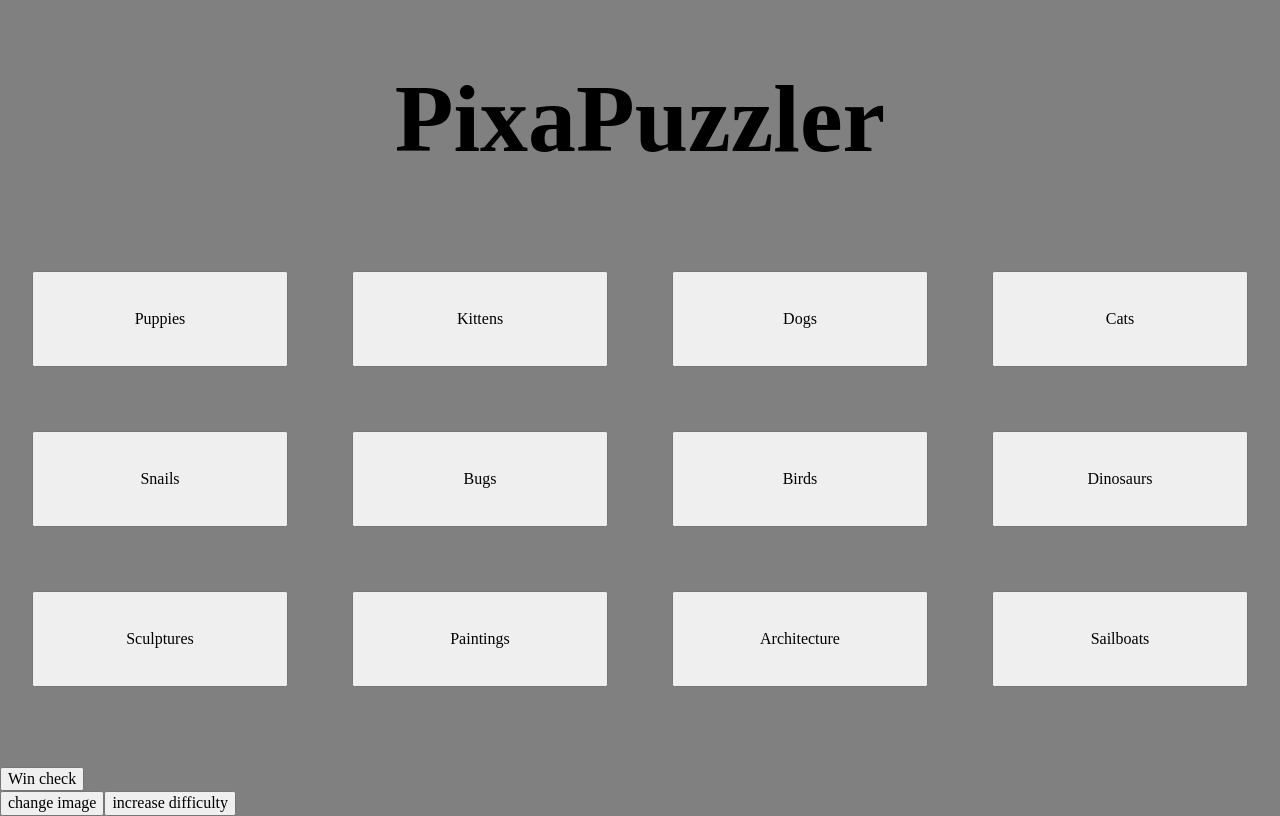
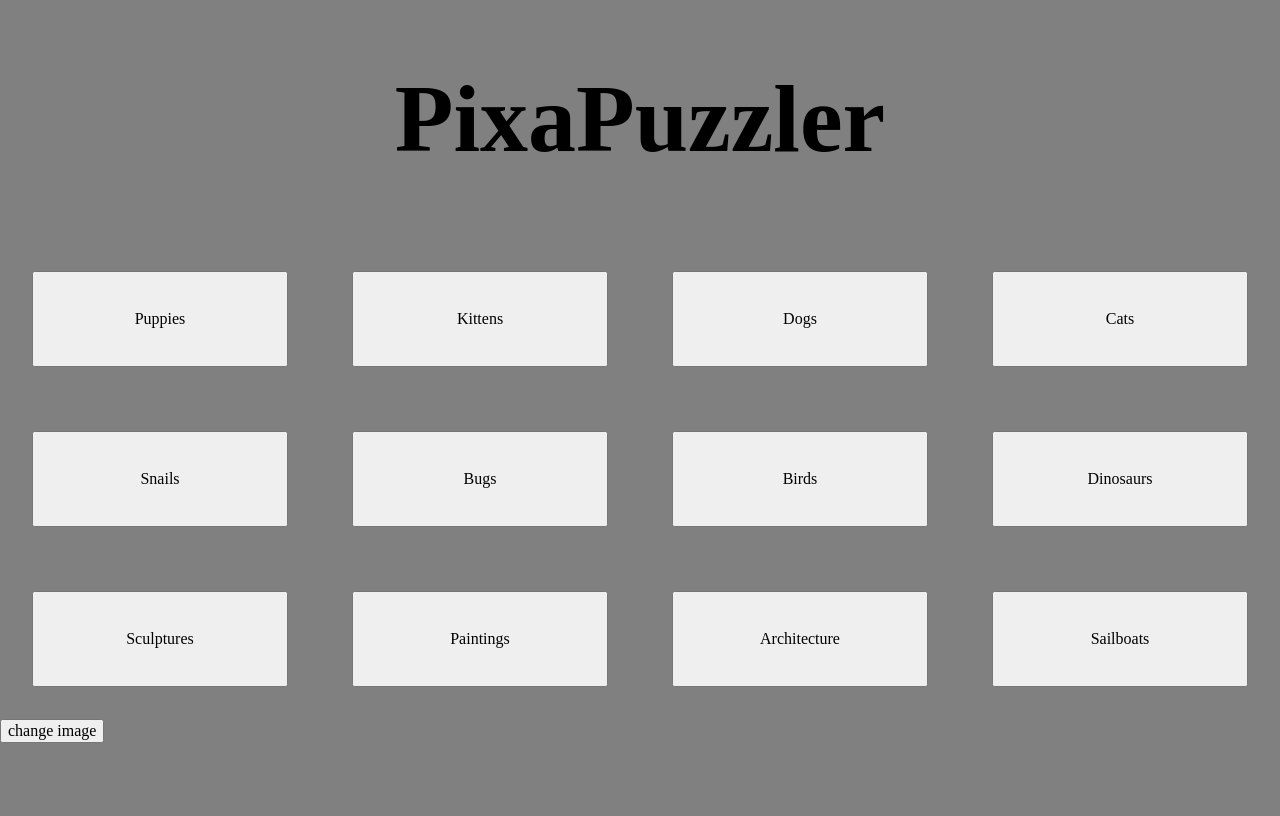
Before and after one commit to CodySelman/react-fifteen, a React (Create React App) app in the folder client/: page / in a window 1280 px wide. Built offline with nearby package versions, Linux system fonts and the light colour scheme.

Commit message:
Removed unnecessary win check and increase difficulty debug buttons.

```diff
--- a/client/src/App.js
+++ b/client/src/App.js
@@ -272,12 +272,8 @@ class App extends Component {
         }
 
         {/* Debug tools */}
-        <div className="App--margin-top-3">
-          <button onClick={this.winCheck}>Win check</button>
-        </div>
 
         <button onClick={this.changeImage}>change image</button>
-        <button onClick={this.changeDifficulty}>increase difficulty</button>
         {this.state.winText}
       </div>
     );
```
